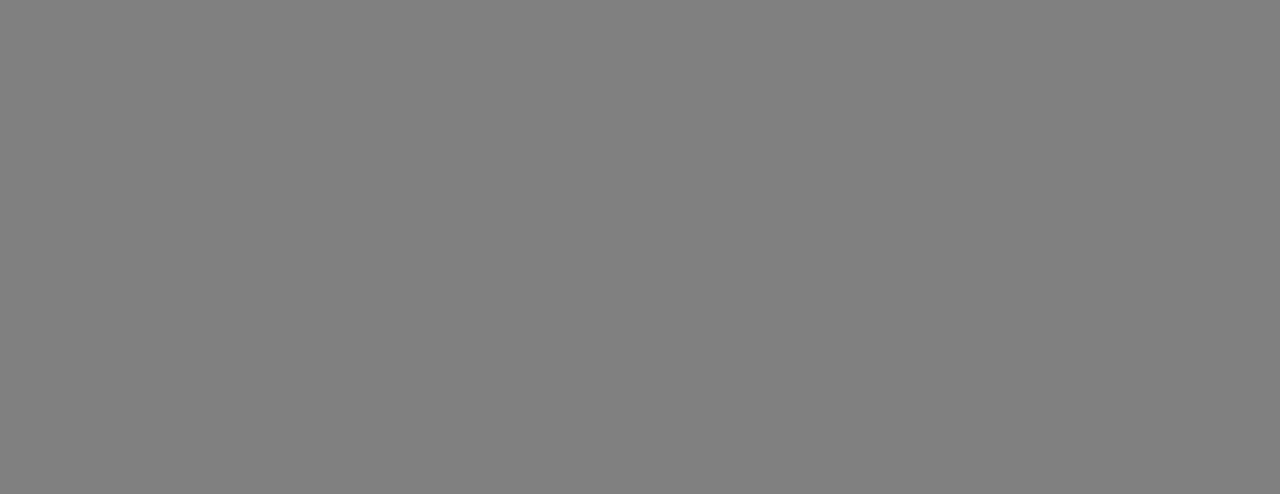
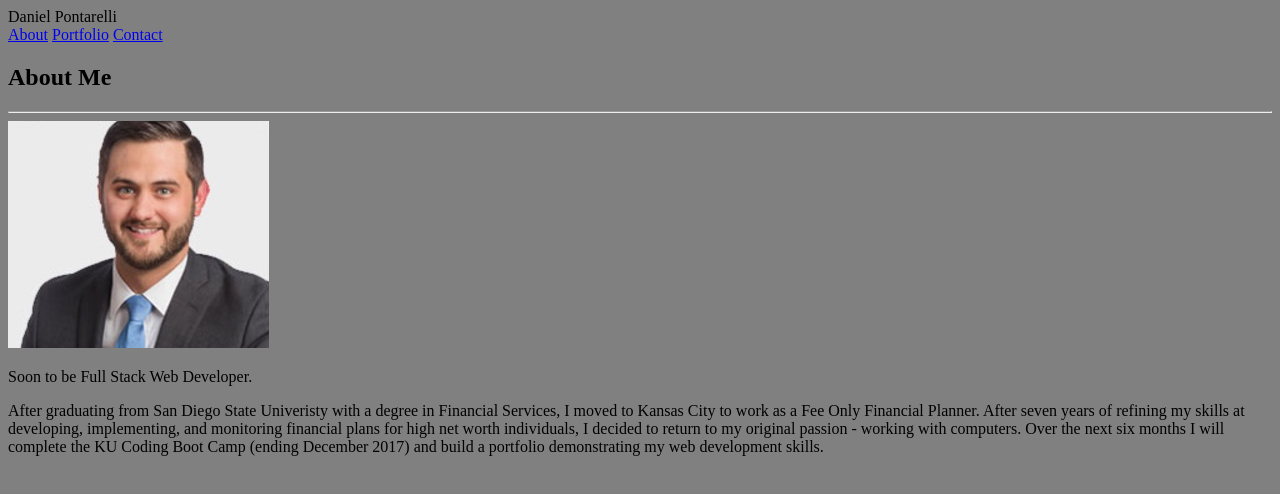
Before and after one commit to PontoKC/Basic-Portfolio, a plain HTML site: page index.html in a window 1280 px wide. Drawn offline with Linux system fonts and the light colour scheme.

Commit message:
Added some of the html framework

```diff
--- a/index.html
+++ b/index.html
@@ -5,10 +5,43 @@
 	<meta charset="UTF-8">
 	<link rel="stylesheet" type="text/css" href="assets
 	\css\style.css">
-	<title>Daniel Pontarelli-Portfolio</title>
+	<title>Daniel Pontarelli-WebDev</title>
 </head>
 
+
 <body>
+
+<div>
+	<header class="titling">Daniel Pontarelli</header>
+
+	<nav>
+		<a href="##">About</a>
+		<a href="##">Portfolio</a>
+		<a href="##">Contact</a>
+	</nav>
+</div>
+
+<div id="container">
+
+	<section id="prime">
+		<h2>About Me</h2>
+		<hr>
+
+		<img src="assets\images\profile_pic.jpg">
+		<p>
+		Soon to be Full Stack Web Developer.
+		</p>
+		<p>
+		After graduating from San Diego State Univeristy with a degree in Financial Services, I moved to Kansas City to work as a Fee Only Financial Planner.  After seven years of refining my skills at developing, implementing, and monitoring financial plans for high net worth individuals, I decided to return to my original passion - working with computers.  Over the next six months I will complete the KU Coding Boot Camp (ending December 2017) and build a portfolio demonstrating my web development skills.
+		</p>
+
+
+
+
+
+
+
+
 
 
 <!--Images to be used for later
@@ -17,7 +50,7 @@
 <img src="assets\images\social-1_logo-codepen.svg">
 <img src="assets\images\social-1_logo-github.svg">
 <img src="assets\images\social-1_logo-linkedin.svg">
-<img src="assets\images\profile_pic.jpg">-->
+<-->
 
 
 </body>
```
Also changed, not shown: assets/images/placeholder.jpg (added).
